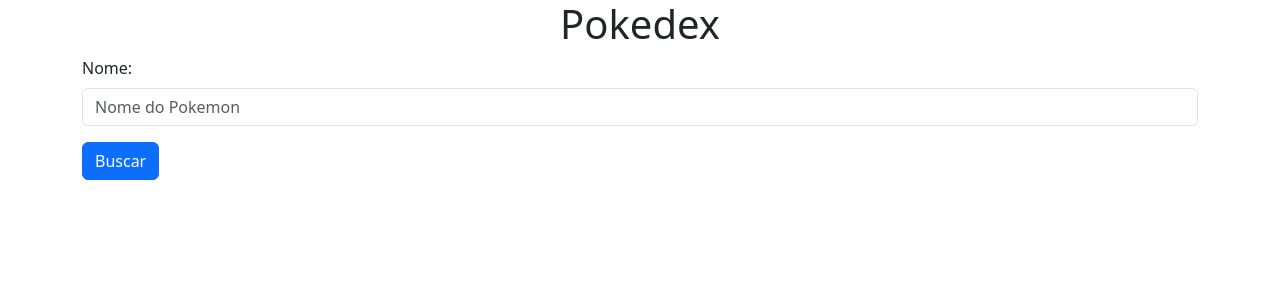
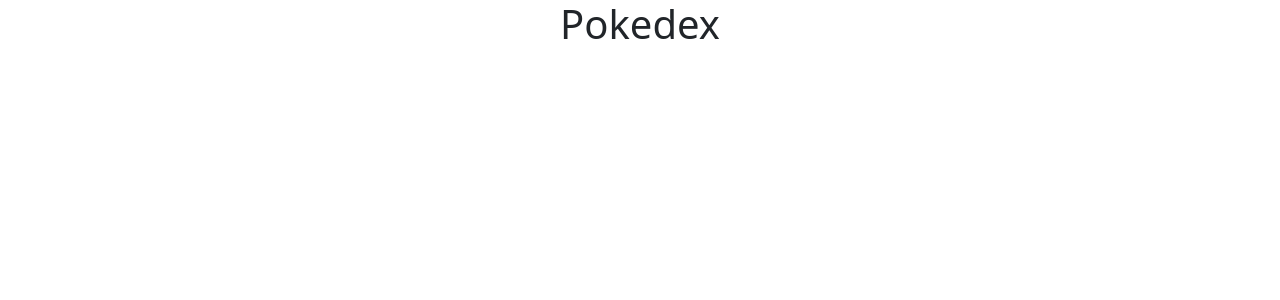
Before and after one commit to Victor5200/pokedex, an Angular app: page / in a window 1280 px wide. Shown: the top 300 px of the page. Built offline with nearby package versions, Linux system fonts and the light colour scheme.

Commit message:
implementando busca por pokemons

```diff
--- a/src/app/app.component.html
+++ b/src/app/app.component.html
@@ -1,8 +1,4 @@
 <div class="container">
   <h1 class="text-center">Pokedex</h1>
-
-  <app-buscar-pokemon></app-buscar-pokemon>
-
   <router-outlet></router-outlet>
-
 </div>
--- a/src/app/app.module.ts
+++ b/src/app/app.module.ts
@@ -5,6 +5,7 @@ import { AppRoutingModule } from './app-routing.module';
 import { AppComponent } from './app.component';
 import { BuscarPokemonComponent } from './buscar-pokemon/buscar-pokemon.component';
 import {HttpClientModule} from '@angular/common/http';
+import {ReactiveFormsModule} from '@angular/forms';
 
 @NgModule({
   declarations: [
@@ -14,7 +15,8 @@ import {HttpClientModule} from '@angular/common/http';
   imports: [
     BrowserModule,
     HttpClientModule,
-    AppRoutingModule
+    AppRoutingModule,
+    ReactiveFormsModule
   ],
   providers: [],
   bootstrap: [AppComponent]
--- a/src/app/buscar-pokemon/buscar-pokemon.component.html
+++ b/src/app/buscar-pokemon/buscar-pokemon.component.html
@@ -1,12 +1,25 @@
+<form [formGroup]="formulario">
   <div class="col-sm-12">
     <div class="mb-3">
       <label class="form-label">Nome:</label>
-    <input type="text" class="form-control" placeholder="Nome do Pokemon">
+      <input type="text" formControlName="nome" class="form-control" placeholder="Nome do Pokemon">
     </div>
 
     <button class="btn btn-primary" (click)="buscarPokemon()">Buscar</button>
 
     <div class="d-flex flex-column flex-wrap">
-    <div class="mr-2 mt-2" *ngFor="let pokemon of pokemons">{{pokemon.name}}</div>
+      <div class="mr-2 mt-2" *ngIf="pokemons">
+
+        Nome: {{pokemons.name}}
+
+        <img [src]="pokemons?.sprites?.front_default">
+
+        <h3>Habilidades</h3>
+
+        <span *ngFor="let habilidade of pokemons.abilities">
+          {{habilidade.ability.name }}
+        </span>
       </div>
     </div>
+  </div>
+</form>
--- a/src/app/buscar-pokemon/buscar-pokemon.component.ts
+++ b/src/app/buscar-pokemon/buscar-pokemon.component.ts
@@ -1,5 +1,6 @@
 import { Component, OnInit } from '@angular/core';
 import {PokemonApiService} from '../service/pokemon-api-service';
+import {FormBuilder, FormGroup} from '@angular/forms';
 
 @Component({
   selector: 'app-buscar-pokemon',
@@ -8,14 +9,21 @@ import {PokemonApiService} from '../service/pokemon-api-service';
 })
 export class BuscarPokemonComponent implements OnInit {
   pokemons: any;
+  formulario: FormGroup;
 
-  constructor(private pokemonApiService: PokemonApiService) { }
+  constructor(private pokemonApiService: PokemonApiService,
+              private formBuilder: FormBuilder) { }
 
-  ngOnInit(): void {}
+  ngOnInit(): void {
+    this.formulario = this.formBuilder.group({
+      nome: []
+    });
+  }
 
   buscarPokemon(): void {
-    this.pokemonApiService.searchAllPokemon().subscribe(resp => {
-      this.pokemons = resp.results;
+    const formularioObjeto = this.formulario.value;
+    this.pokemonApiService.searchPokemonByName(formularioObjeto.nome).subscribe(resp => {
+      this.pokemons = resp;
     });
   }
 }
```
Lines whose indentation alone changed are shown as unchanged.
